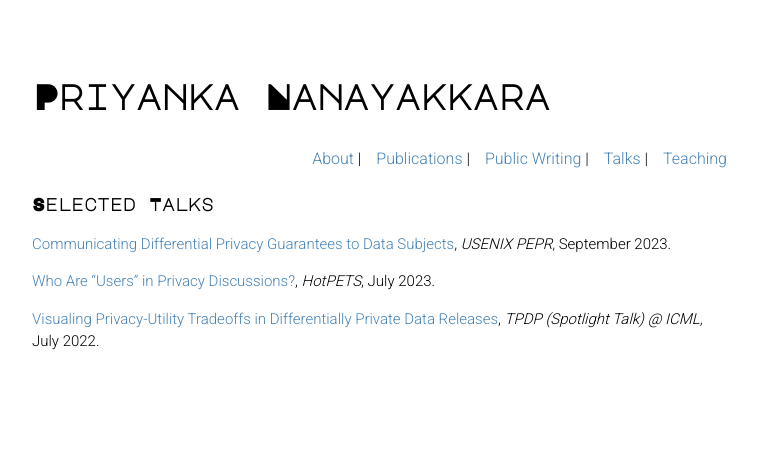
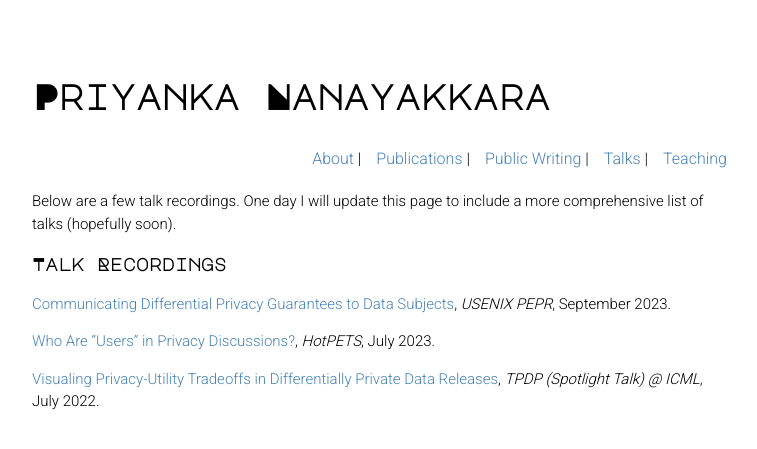
Before and after one commit to priyakalot/priyakalot.github.io, a Jekyll site: the page built from talks.md, in a window 1280 px wide. Shown: the top 449 px of the page, without its empty margins (258-1015 px from the left). Built offline with Jekyll 4.4.1, drawn with Linux system fonts in a browser that asks for light colours; nearby versions of some CDN libraries; our own code applies the rules of GitHub Pages for plain Markdown files.

Commit message:
Update talks.md

```diff
--- a/talks.md
+++ b/talks.md
@@ -1,8 +1,9 @@
 ---
 layout: default
 ---
+Below are a few talk recordings. One day I will update this page to include a more comprehensive list of talks (hopefully soon).
 
-### Selected Talks
+### Talk Recordings
 [Communicating Differential Privacy Guarantees to Data Subjects](https://www.youtube.com/watch?v=nJT7niPoDuU), _USENIX PEPR_, September 2023.
 
 [Who Are "Users" in Privacy Discussions?](https://www.youtube.com/watch?v=KgppjYLM_uk), _HotPETS_, July 2023.
```
